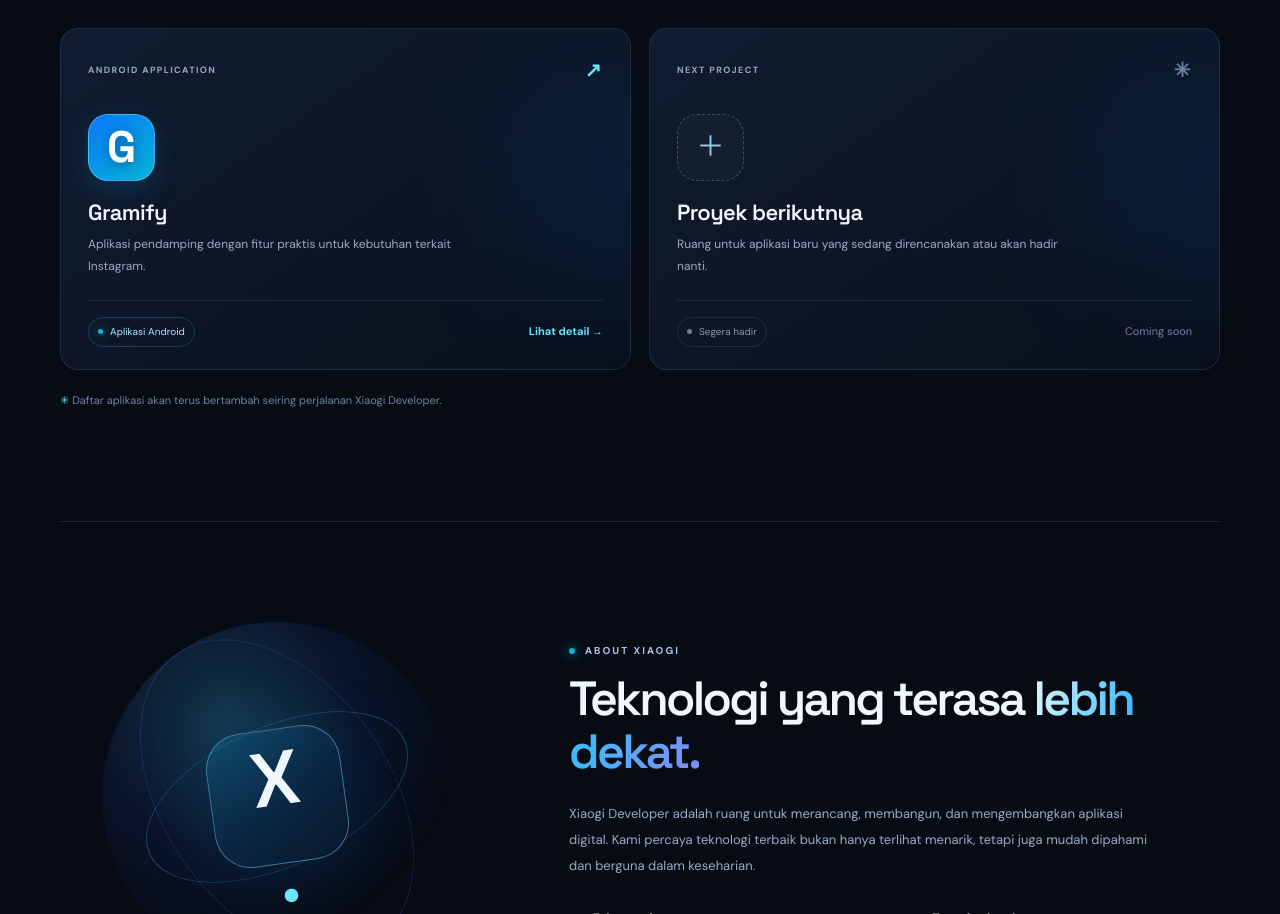
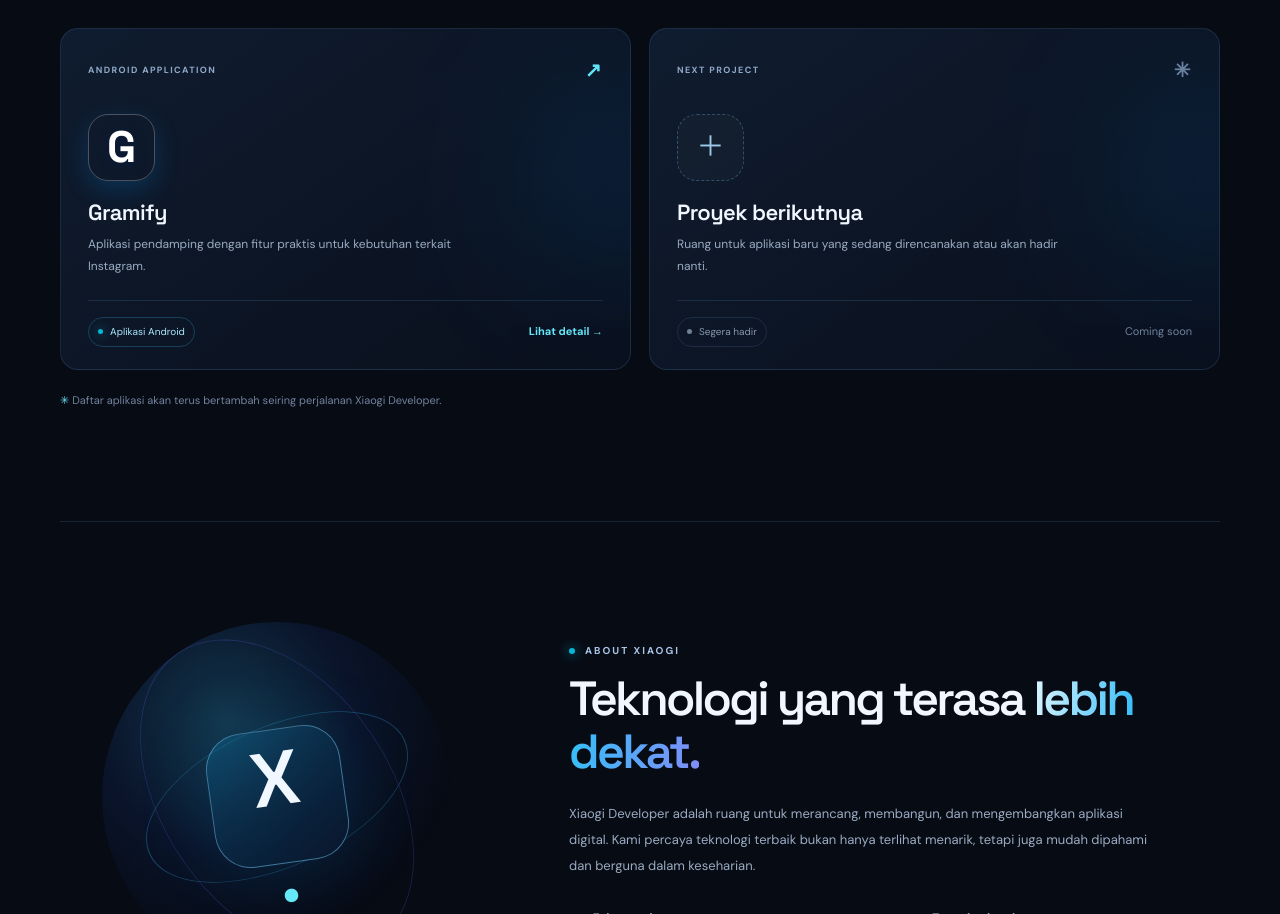
Before and after one commit to Nwokmd/xiaogi-developer, a plain HTML site: page index.html in a window 1280 px wide. Shown: the part 946-1860 px from the top of the page. Drawn offline with Linux system fonts and the light colour scheme.

Commit message:
Update style.css

```diff
--- a/style.css
+++ b/style.css
@@ -518,7 +518,6 @@
   margin: 28px 0 17px;
   display: grid;
   place-items: center;
-  background: linear-gradient(145deg, #0878f9, #06b6d4);
   box-shadow: 0 9px 26px rgba(0, 153, 255, .2);
   border: 1px solid rgba(255, 255, 255, .25);
   position: relative;
```
